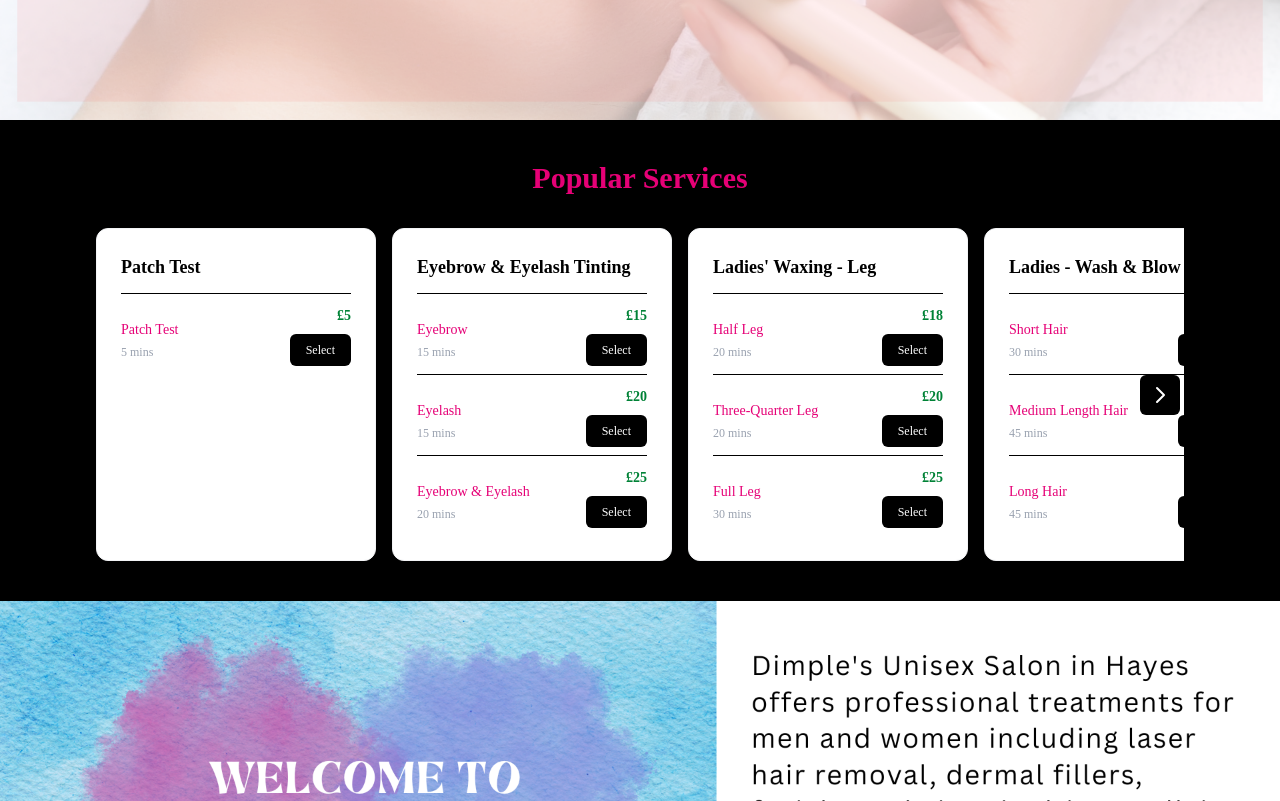
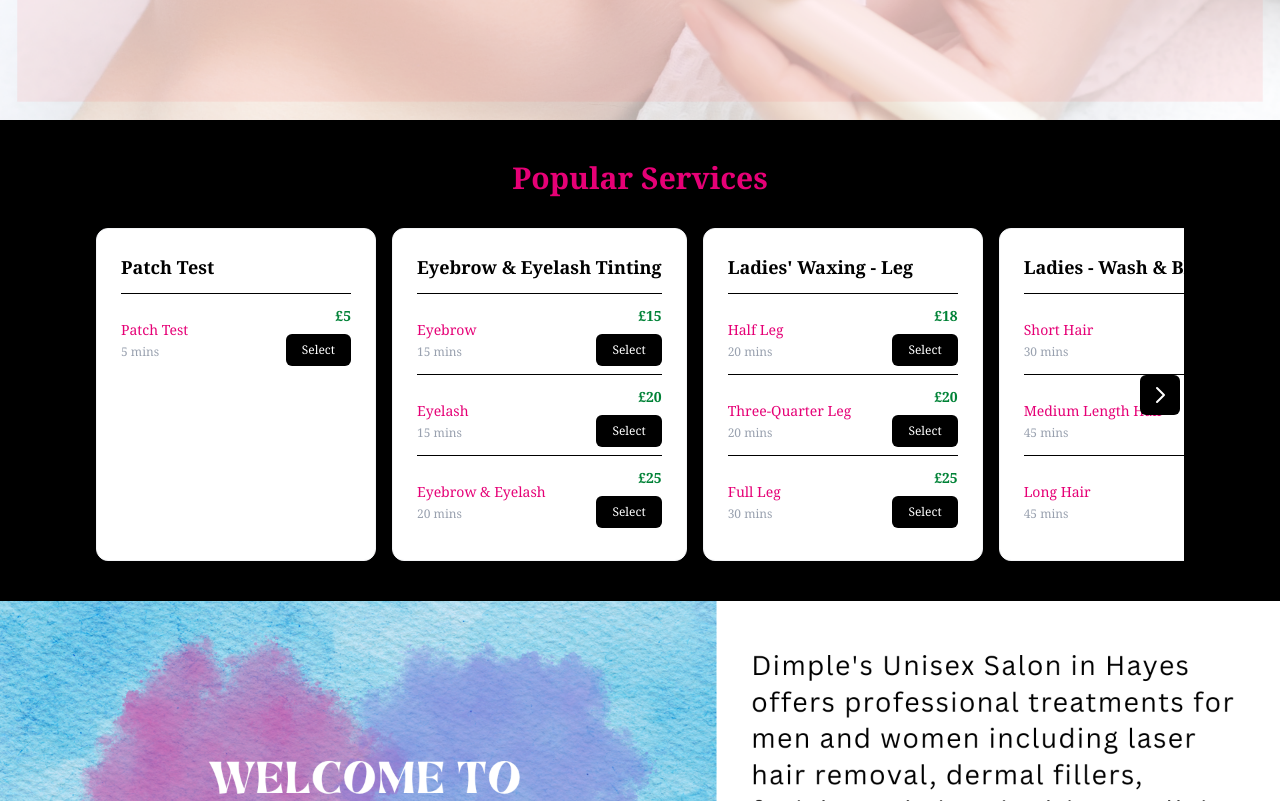
Before and after one commit to Abhixak/Dimple-s-Beauty-Bar, a React (Vite) app: page / in a window 1280 px wide. Shown: the part 600-1401 px from the top of the page. Built offline with nearby package versions, Linux system fonts and the light colour scheme; a web font is replaced by a local one.

Commit message:
changes in ui

```diff
--- a/src/Components/PopularServices.jsx
+++ b/src/Components/PopularServices.jsx
@@ -42,7 +42,7 @@ const PopularServices = () => {
   }, []);
 
   return (
-    <div className="max-w-6xl !mx-auto !px-4 sm:!px-6 lg:!px-8 !py-10">
+    <div className="max-w-6xl !mx-auto !px-4 sm:!px-6 lg:!px-8 !py-10  font-serif">
       <h2 className="text-xl sm:text-2xl md:text-3xl font-bold !mb-6 sm:!mb-8 text-center text-pink-600">
         Popular Services
       </h2>
```
